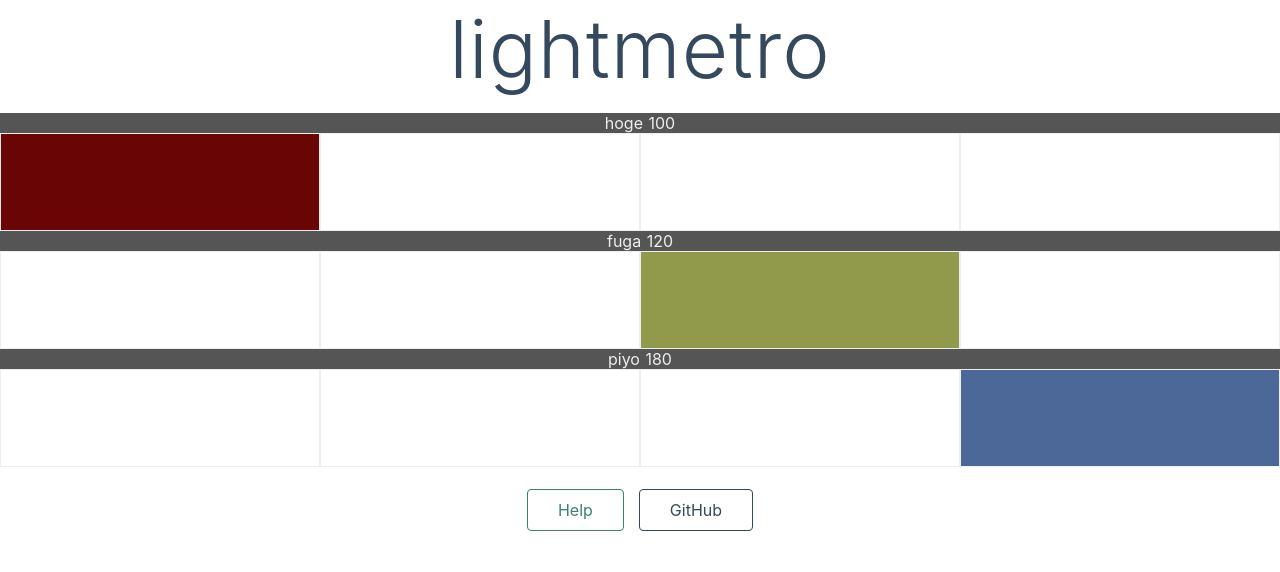
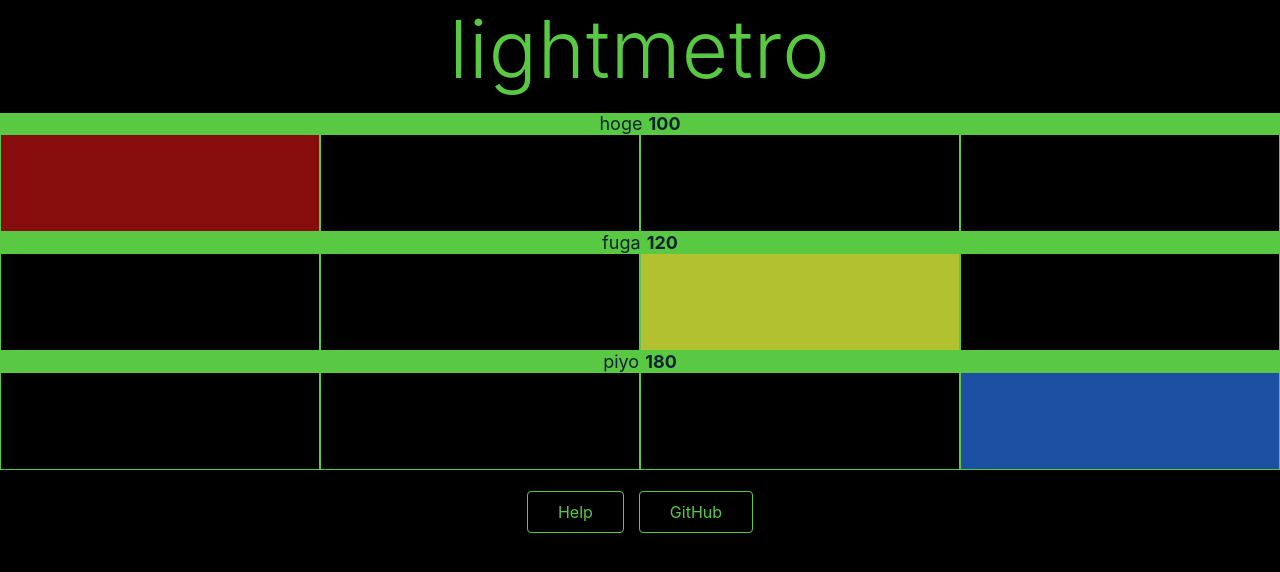
Before and after one commit to ykpythemind/lightmetro, a Nuxt app: page / in a window 1280 px wide. Shown: the top 572 px of the page. Built offline with nearby package versions, Linux system fonts and the light colour scheme.

Commit message:
coloring

```diff
--- a/components/Metro.vue
+++ b/components/Metro.vue
@@ -2,7 +2,9 @@
   <div class="outer">
     <div class="header">
       {{ name }}
-      {{ tempo }}
+      <strong>
+        {{ tempo }}
+      </strong>
     </div>
     <div
       v-for="beatElm in beatsArray"
@@ -84,7 +86,7 @@ export default {
       }
     },
     flashStyle(state) {
-      return { backgroundColor: state ? this.color : '#FFFFFF' };
+      return { backgroundColor: state ? this.color : '#000000' };
     },
     newTimer() {
       if (this.timer) {
@@ -98,19 +100,20 @@ export default {
 
 <style scoped>
 .header {
-  background-color: #555;
-  color: #eee;
+  background-color: #59c944;
+  color: #0b2230;
+  font-size: 18px;
 }
 .base {
   width: 25%;
   float: left;
   height: 100%;
-  border: 1px solid #eee;
+  border: 1px solid #59c944;
   cursor: pointer;
 }
 .outer {
   clear: both;
   height: 100px;
-  border-bottom: 2px solid #eeeeee;
+  border-bottom: 2px solid #59c944;
 }
 </style>
--- a/layouts/default.vue
+++ b/layouts/default.vue
@@ -6,7 +6,8 @@
 
 <style>
 html {
-  font-family: "Source Sans Pro", -apple-system, BlinkMacSystemFont, "Segoe UI", Roboto, "Helvetica Neue", Arial, sans-serif;
+  font-family: 'Source Sans Pro', -apple-system, BlinkMacSystemFont, 'Segoe UI',
+    Roboto, 'Helvetica Neue', Arial, sans-serif;
   font-size: 16px;
   word-spacing: 1px;
   -ms-text-size-adjust: 100%;
@@ -14,9 +15,13 @@ html {
   -moz-osx-font-smoothing: grayscale;
   -webkit-font-smoothing: antialiased;
   box-sizing: border-box;
+  color: #59c944;
+  background-color: #000000;
 }
 
-*, *:before, *:after {
+*,
+*:before,
+*:after {
   box-sizing: border-box;
   margin: 0;
 }
@@ -24,29 +29,18 @@ html {
 .button--green {
   display: inline-block;
   border-radius: 4px;
-  border: 1px solid #3b8070;
-  color: #3b8070;
+  border: 1px solid #59c944;
+  color: #59c944;
   text-decoration: none;
   padding: 10px 30px;
 }
 
 .button--green:hover {
-  color: #fff;
-  background-color: #3b8070;
+  color: #000;
+  background-color: #59c944;
 }
 
-.button--grey {
-  display: inline-block;
-  border-radius: 4px;
-  border: 1px solid #35495e;
-  color: #35495e;
-  text-decoration: none;
-  padding: 10px 30px;
+.button--green:last-child {
   margin-left: 15px;
 }
-
-.button--grey:hover {
-  color: #fff;
-  background-color: #35495e;
-}
 </style>
--- a/pages/index.vue
+++ b/pages/index.vue
@@ -21,7 +21,7 @@
         <a
           href="https://github.com/ykpythemind/lightmetro"
           target="_blank"
-          class="button--grey">GitHub</a>
+          class="button--green">GitHub</a>
       </div>
     </div>
   </section>
@@ -39,9 +39,9 @@ export default {
   data() {
     return {
       metros: [
-        { tempo: 100, name: 'hoge', color: '#6a0505' },
-        { tempo: 120, name: 'fuga', color: '#91994b' },
-        { tempo: 180, name: 'piyo', color: '#4b6899' }
+        { tempo: 100, name: 'hoge', color: '#880e0e' },
+        { tempo: 120, name: 'fuga', color: '#b2c130' },
+        { tempo: 180, name: 'piyo', color: '#1d4fa2' }
       ]
     };
   }
@@ -60,21 +60,12 @@ export default {
 }
 
 .title {
-  font-family: 'Quicksand', 'Source Sans Pro', -apple-system, BlinkMacSystemFont,
-    'Segoe UI', Roboto, 'Helvetica Neue', Arial, sans-serif; /* 1 */
+  font-family: -apple-system, BlinkMacSystemFont, 'Segoe UI', Roboto,
+    'Helvetica Neue', Arial, sans-serif; /* 1 */
   display: block;
   font-weight: 300;
   font-size: 80px;
-  color: #35495e;
   letter-spacing: 1px;
-}
-
-.subtitle {
-  font-weight: 300;
-  font-size: 42px;
-  color: #526488;
-  word-spacing: 5px;
-  padding-bottom: 15px;
 }
 
 .links {
```
